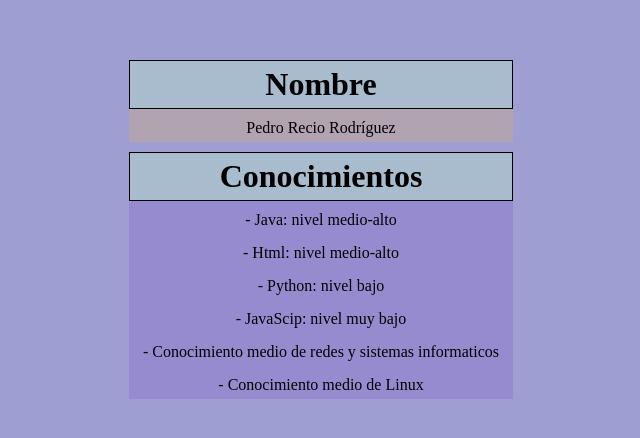
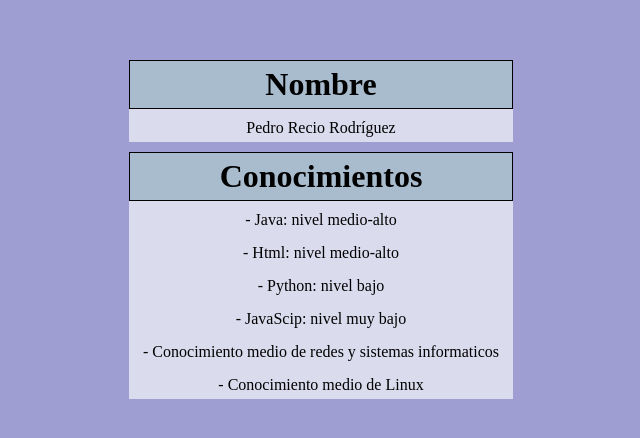
Before and after one commit to Raskatrinsqui/entornos-practica-git, a plain HTML site: page presentacion.html in a window 1280 px wide. Shown: the part 220-658 px from the top of the page, without its empty margins (319-959 px from the left). Drawn offline with Linux system fonts and the light colour scheme.

Commit message:
Update presentacion.html

```diff
--- a/presentacion.html
+++ b/presentacion.html
@@ -19,7 +19,7 @@
 
         #Nombre {
             margin-bottom: 10px;
-            background-color: rgba(184, 165, 165, 0.74);
+            background-color: rgba(255, 255, 255, 0.63);
         }
 
         #contenido {
@@ -33,7 +33,7 @@
         }
 
         #Conocimiento {
-            background-color:rgba(104, 8, 184, 0.13);
+            background-color:rgba(255, 255, 255, 0.63);
         }
 
         h1 {
```
